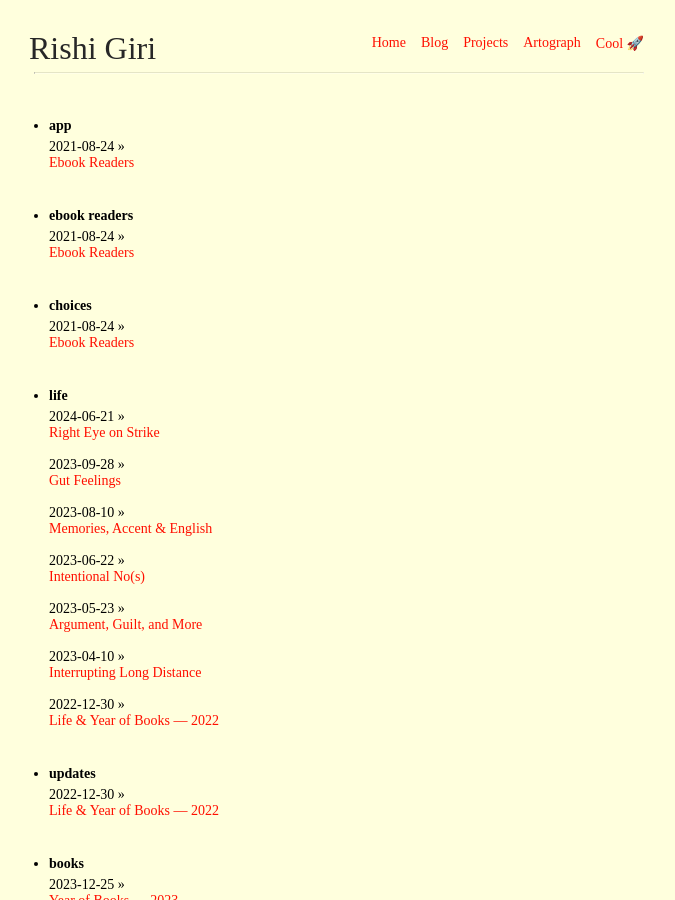
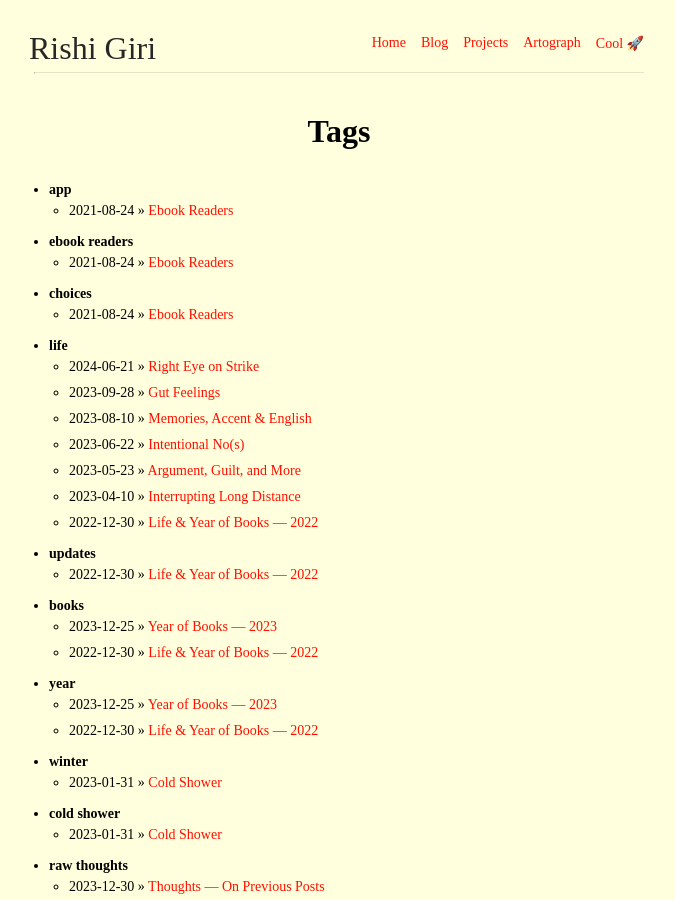
Before and after one commit to CodeDotJS/space, a Jekyll site: the page built from tags.html, in a window 1280 px wide and 900 px high. Shown: the whole window, without its empty margins (301-976 px from the left). Built offline with Jekyll 4.4.1, drawn with Linux system fonts in a browser that asks for light colours; nearby versions of some CDN libraries; some web fonts are replaced.

Commit message:
refine tags

```diff
--- a/tags.html
+++ b/tags.html
@@ -1,17 +1,20 @@
 ---
 layout: default
 permalink: /tags/
+title: Tags
 ---
 
+<div class="tags-container">
     <ul>
         {% for tag in site.tags %}
             <li id="{{ tag[0] }}">
                 <b>{{ tag[0] }}</b>
-        </li>
+                <ul>
                     {% for post in tag[1] %}
-            {{ post.date | date:"%Y-%m-%d" }} &raquo; <a href="{{ site.baseurl }}{{ post.url }}">{{ post.title }}</a>
-            <br>
-        {% endfor %}
-        <br>
+                        <li>{{ post.date | date:"%Y-%m-%d" }} &raquo; <a href="{{ site.baseurl }}{{ post.url }}">{{ post.title }}</a></li>
                     {% endfor %}
                 </ul>
+            </li>
+        {% endfor %}
+    </ul>
+</div>
```
Lines whose indentation alone changed are shown as unchanged.
